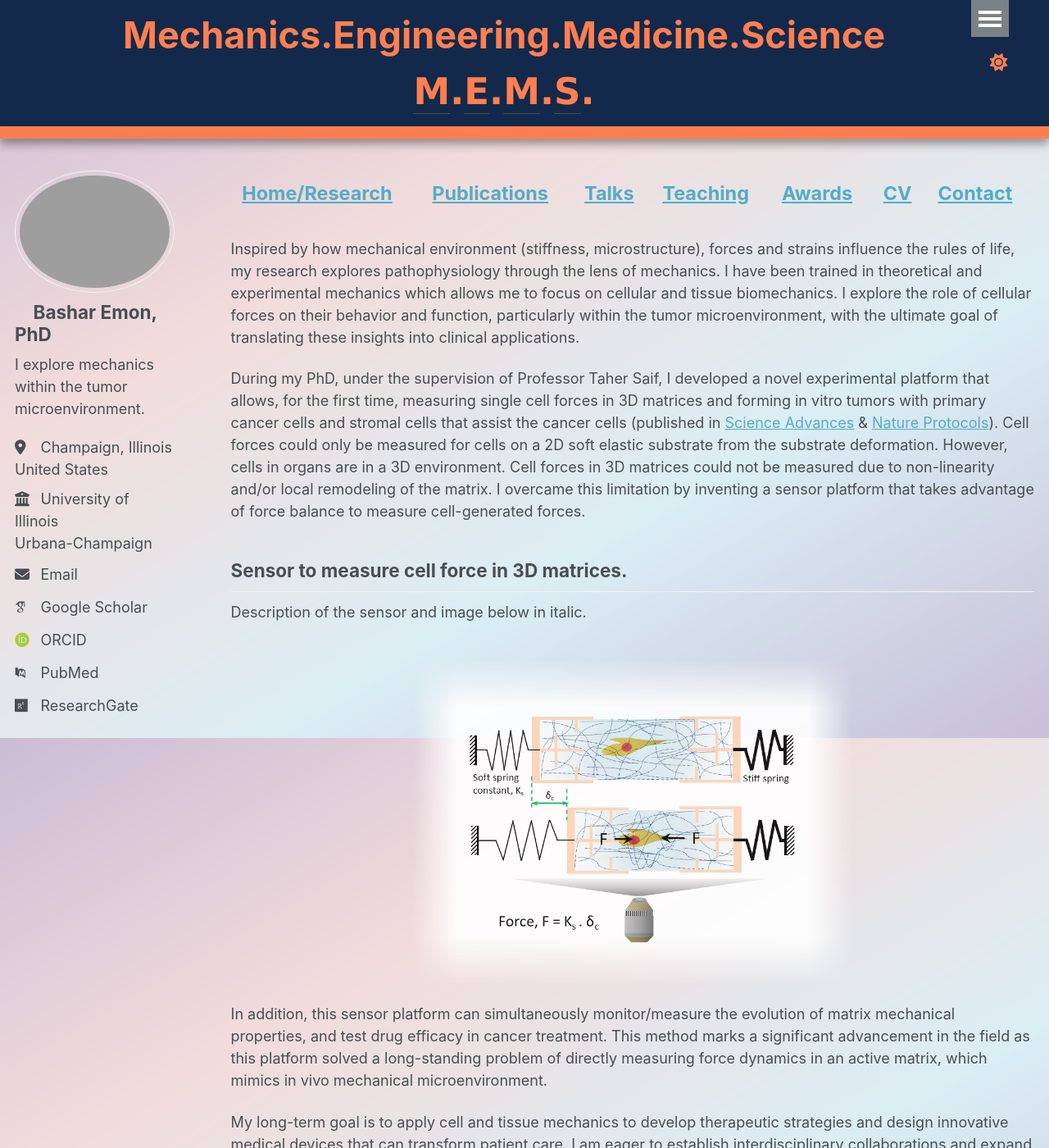
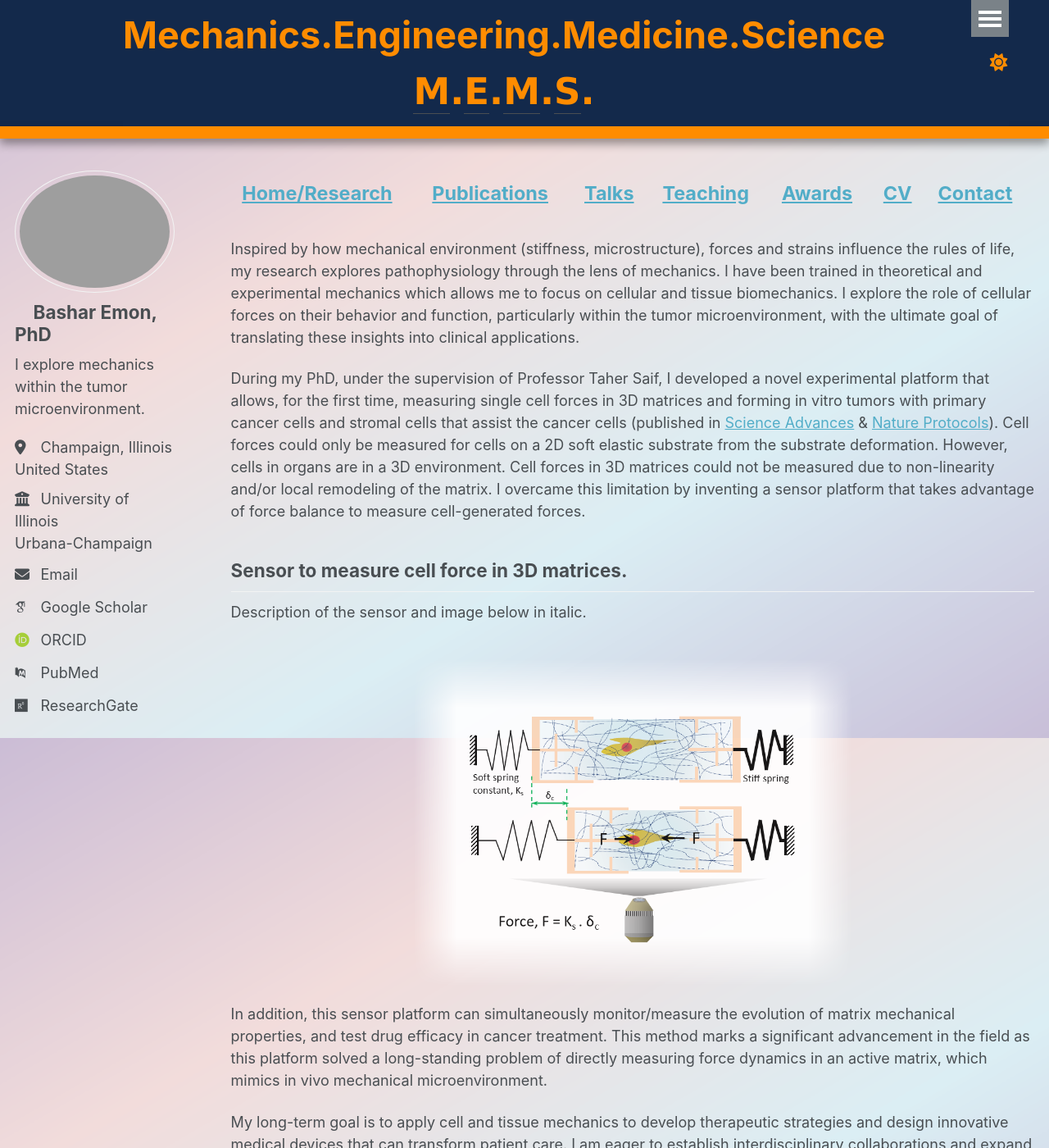
Before and after one commit to BasharEmon/BasharEmon.github.io, a Jekyll site: the page built from _pages/about.md, in a window 1280 px wide and 1400 px high. Shown: the whole window at 82% size. Built offline with Jekyll 4.4.1, drawn with Linux system fonts in a browser that asks for light colours; some web fonts are replaced.

Commit message:
Update _masthead.scss

```diff
--- a/_sass/layout/_masthead.scss
+++ b/_sass/layout/_masthead.scss
@@ -20,7 +20,7 @@
     position: absolute;
     bottom: 10;
     height: 15px;
-    background: #FF7F50; //var(--global-border-color); rgba(232, 74, 39, .8)  #6699cc
+    background: #FF8C00; //var(--global-border-color); rgba(232, 74, 39, .8)  #6699cc
     width: 100%;
     box-shadow: 0 6px 12px rgba(0, 0, 0, 0.4);
   }
@@ -77,7 +77,7 @@
   }
 
   a {
-    color: #FF7F50 !important; // ensure link uses your desired color  #2f4f4f #333333 rgb(255, 204, 0)
+    color: #FF8C00 !important; // ensure link uses your desired color  #2f4f4f #333333 rgb(255, 204, 0)
     //text-shadow: 2px 2px 4px rgba(0, 0, 0, 0.5);
     //background-color: white !important;
     padding: 0;  // reduce space that might appear as background
@@ -85,7 +85,7 @@
   }
 
   a:hover {
-    color: #EE5245 !important; // hover color, this does not function at all
+    color: #FC8A17 !important; // hover color, this does not function at all
     font-weight: bold; // or 700
     //background-color: var(--global-bg-color) !important;
   }
@@ -100,7 +100,7 @@
 
   a:hover {
     //font-weight: 800; //750;
-    color: #EE5245 !important; // #001040 !important;
+    color: #FC8A17 !important; // #001040 !important;
     text-shadow: 1px 1px 2px rgba(250, 250, 250, .1);
     background-color: var(--masthead-bg-color) !important;
   }
```
